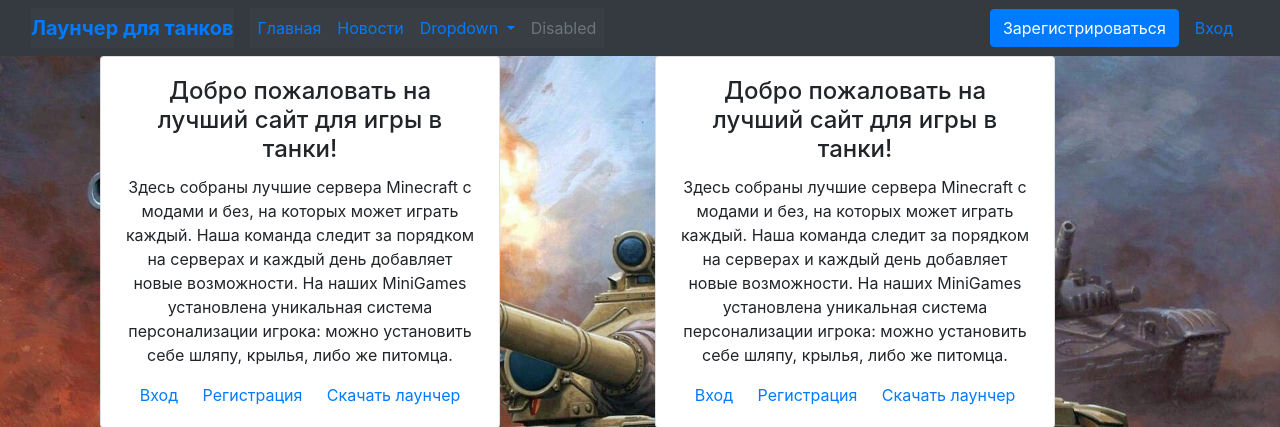
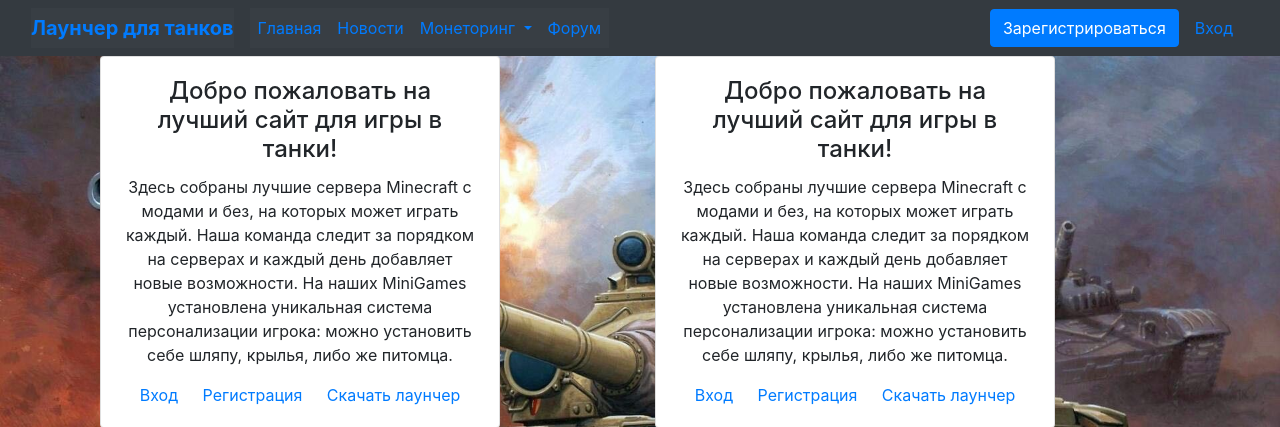
Before and after one commit to Olegg-22/Tanchik_Launcher, a Flask app: page / in a window 1280 px wide. Shown: the top 427 px of the page. Run offline with Flask 3, Linux system fonts and the light colour scheme; some libraries are stand-ins or nearby versions.

Commit message:
доработка

```diff
--- a/templates/base.html
+++ b/templates/base.html
@@ -40,19 +40,16 @@
                         <a style="background-color: #383E44" class="nav-link dropdown-toggle" href="#" role="button"
                            data-bs-toggle="dropdown"
                            aria-expanded="false">
-                            Dropdown
+                            Монеторинг
                         </a>
                         <ul class="dropdown-menu">
                             <li><a class="dropdown-item" href="#">Action</a></li>
                             <li><a class="dropdown-item" href="#">Another action</a></li>
-                            <li>
-                                <hr class="dropdown-divider">
-                            </li>
                             <li><a class="dropdown-item" href="#">Something else here</a></li>
                         </ul>
                     </li>
                     <li class="nav-item">
-                        <a style="background-color: #383E44" class="nav-link disabled">Disabled</a>
+                        <a style="background-color: #383E44" class="nav-link" href="#">Форум</a>
                     </li>
                 </ul>
             </div>
--- /dev/null
+++ b/templates/forum.html
@@ -0,0 +1,6 @@
+{% extends "base.html" %}
+
+{% block content %}
+
+
+{% endblock %}
```
